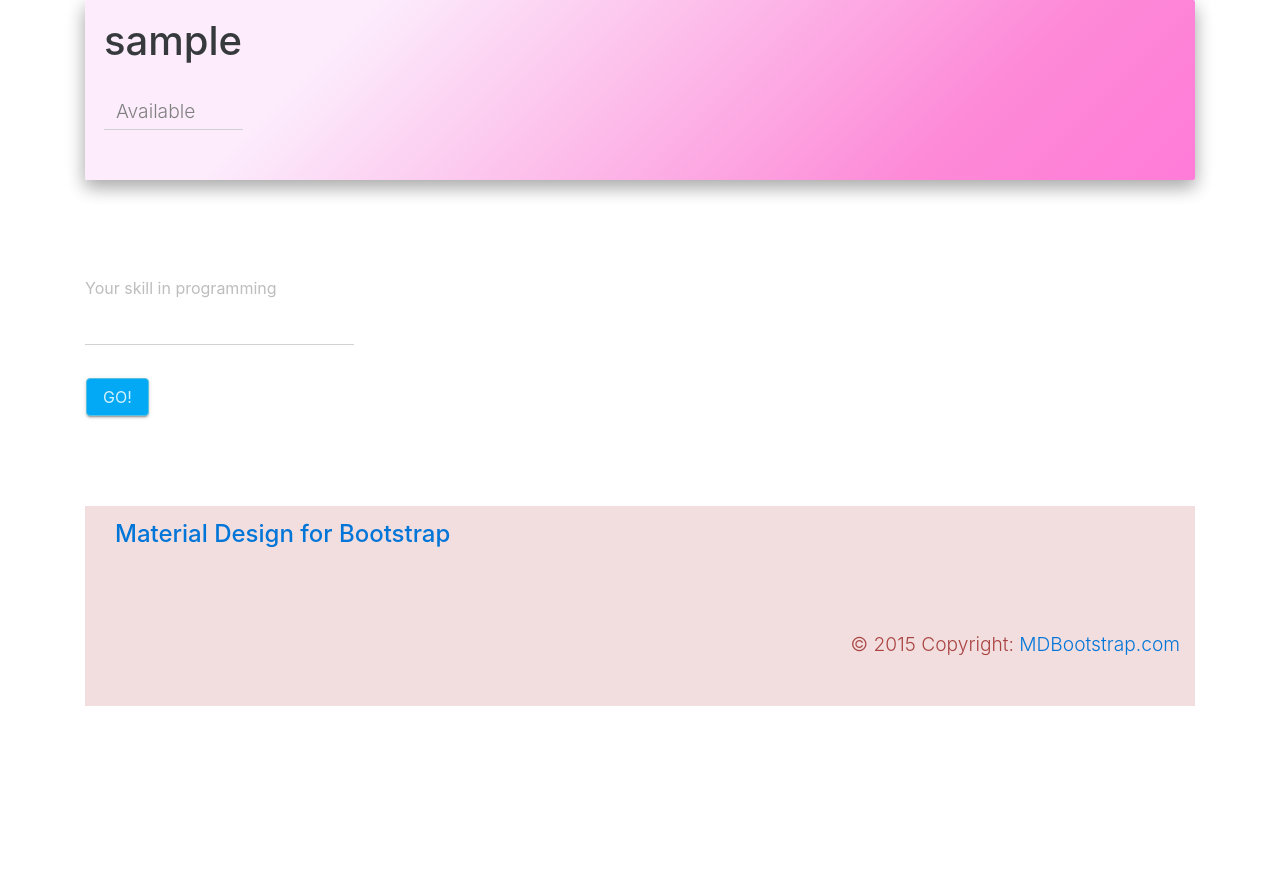
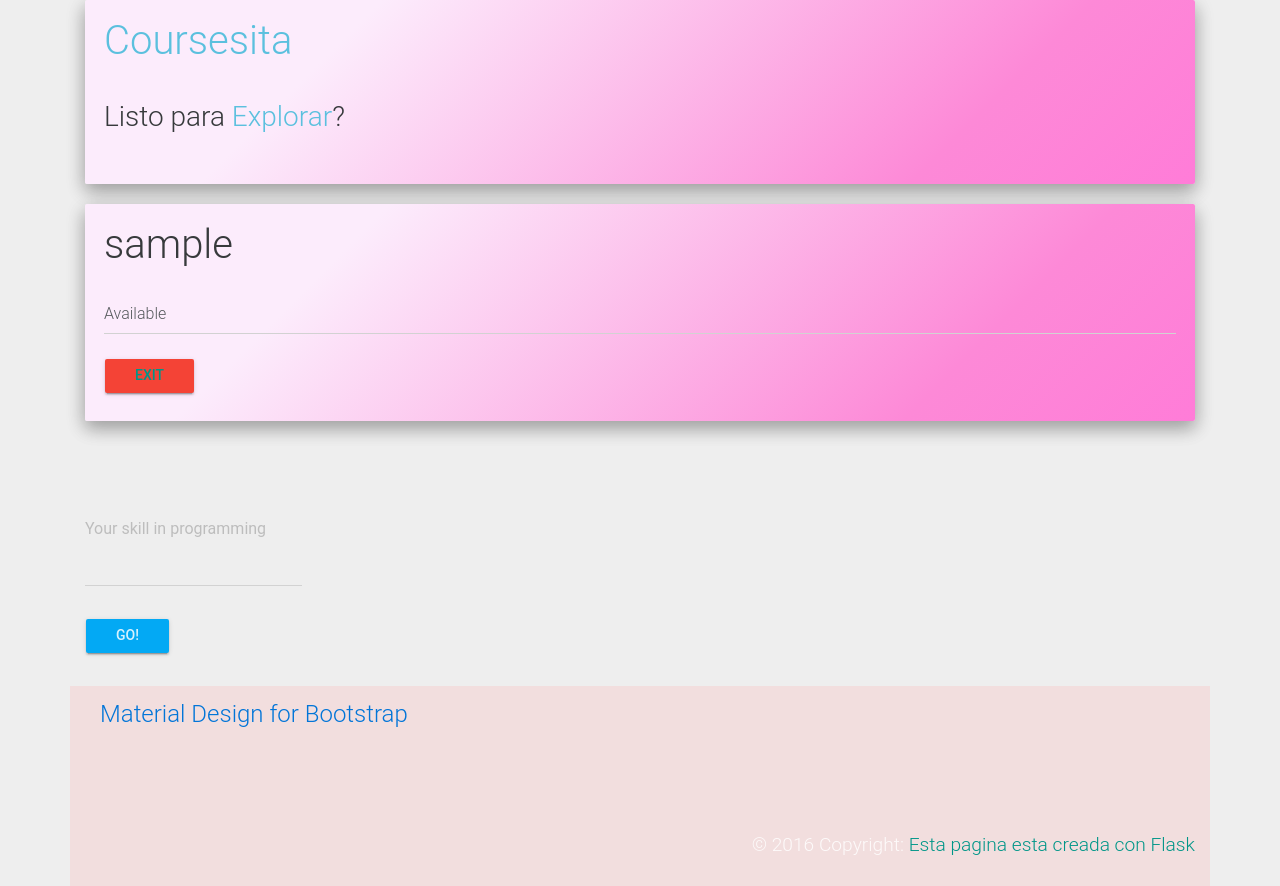
Before and after one commit to extrasad/TalkCode, a Flask app: page /user in a window 1280 px wide. Before the commit the page ends 706 px from the top, so only its background shows below. Run offline with Flask 2, Linux system fonts and the light colour scheme; the visitor is signed in with stand-in values (Sample User, id 1); some libraries are stand-ins or nearby versions.

Commit message:
herencia correcta

```diff
--- a/hola_mundo.py
+++ b/hola_mundo.py
@@ -52,19 +52,16 @@ def login():
     if request.method == 'POST' and not GeneralForm.validate():
         username = GeneralForm.username.data
         password = GeneralForm.password.data
-        email = GeneralForm.email.data
 
         session['username'] = username
         session['password'] = password
-        session['email'] = email
 
         user_new = User(username=GeneralForm.username.data,
-                        email=GeneralForm.email.data,
-                        password=GeneralForm.password.data)
-
+                        password=GeneralForm.password.data,
+                        )
         db.session.add(user_new)
         db.session.commit()
-        return redirect(url_for('user'))
+        return redirect(url_for('user', name=username))
     else:
         return render_template('index.html', form=GeneralForm)
 
--- a/models.py
+++ b/models.py
@@ -12,9 +12,8 @@ class User(db.Model):
     password = db.Column(db.String(66))
     create_date = db.Column(db.DateTime, default=datetime.datetime.now)
 
-    def __init__(self, username, email, password):
+    def __init__(self, username, password):
         self.username = username
-        self.email = email
         self.password = self.__create_password(password)
 
     def __create_password(self, password):
--- a/templates/base/base.html
+++ b/templates/base/base.html
@@ -3,10 +3,13 @@
 <html lang="en">
 <head>
     <meta charset="UTF-8">
-    {% if title %}
-		<title>{{ title }}</title>
-	{% else %}
-		<title>Tittle not found</title>
+    {% if title and name %}
+		<title>{{ title }} | {{ name }}</title>
+	{% elif title %}
+		<title>{{ title }} </title>
+    {% else %}
+    <title>Cursesita</title>
+
 	{% endif %}
     <link rel="stylesheet" type="text/css" href="{{ url_for('static', filename='Style/bootstrap.css', media='screen' ) }}"/>
     <link rel="stylesheet" type="text/css" href="{{ url_for('static', filename='Style/bootstrap-material-design.css', media='screen' ) }}"/>
@@ -23,56 +26,16 @@
       <div class="page-header">
   <h1 class="text-info">Coursesita</h1>
       </div>
-      <h3 class="text-sucess"><br> Listo para <span class="text-info">explorar</span>?</h3>
+      <h3 class="text-sucess"><br> Listo para <span class="text-info">Explorar</span>?</h3>
       <br>
   </div>
 </header>
-<br>
-<br>
-  <div class="container">
-      <div class="row-content">
-      <fieldset>
-          <legend>Registrate</legend>
 
-      <form class="form-horizontal" action="" method="POST">
-          <input type="hidden" name="csrf_token" value="{{ csrf_token() }}" />
-        <div class="form-group label-static">
-          <label for="i2" class="control-label">Name</label>
-          {{ render_field(form.username, class='form-control' ) }}
+        {% block content%}
 
-        </div>
+        {% endblock %}
 
-        <div class="form-group label-floating">
-          <label for="i5" class="control-label">Password</label>
-          {{ render_field(form.password, class='form-control' ) }}
-        </div>
-
-        <div class="form-group label-floating">
-          <label for="i5" class="control-label">Email</label>
-          {{ render_field(form.email, class='form-control' ) }}
-        </div>
-        <button class="btn btn-danger btn-raised">Go!</button>
-      </form>
-    </fieldset>
-    </div>
-  </div>
-
-<div class="container">
-    <br>
-    {% block lorem1%}
-    {% endblock %}
-    <br>
-    {% block lorem2%}
-    {% endblock %}
-    <br>
-    {% block lorem3%}
-    {% endblock %}
-    <br>
-  </div>
-</div>
-
-
-  <!--Footer-->
+    <!--Footer-->
 <footer>
 <div class="container alert-danger" id="footer-base">
 
@@ -82,7 +45,7 @@
     <!--/.Call to action-->
 
 
-    <p>© 2015 Copyright: <a href="http://www.MDBootstrap.com"> MDBootstrap.com </a></p>
+    <p>© 2016 Copyright: <a href="http://www.MDBootstrap.com"> Esta pagina esta creada con Flask</a></p>
     </div>
     <!--/.Copyright-->
 </footer>
@@ -90,7 +53,7 @@
 
 
 <script type="text/javascript">
-$.material.init();
+  $.material.init();
 </script>
 
 </body>
--- a/templates/layout_user/layout_user.html
+++ b/templates/layout_user/layout_user.html
@@ -1,22 +1,9 @@
-<!DOCTYPE html>
-{% from "_macro.html" import render_field %}
-<html lang="en">
-<head>
-    <meta charset="UTF-8">
-		<title> Home | {{ name }} </title>
-    <link rel="stylesheet" type="text/css" href="{{ url_for('static', filename='Style/bootstrap-material-design.css', media='screen' ) }}"/>
-    <link rel="stylesheet" type="text/css" href="{{ url_for('static', filename='Style/ripples.css', media='screen' ) }}"/>
-    <link rel="stylesheet" type="text/css" href="{{ url_for('static', filename='Style/General.css', media='screen' ) }}"/>
-    <link rel="stylesheet" type="text/css" href="{{ url_for('static', filename='Style/bootstrap.css', media='screen' ) }}"/>
-    <link rel="stylesheet" type="text/css" href="{{ url_for('static', filename='Style/style_user.css', media='screen' ) }}"/>
-    <script src="{{ url_for('static', filename='JavaScript/jquery-2.2.4.min.js') }}"/></script>
-    <script src="{{ url_for('static', filename='JavaScript/bootstrap.min.js') }}"/></script>
-    <script src="{{ url_for('static', filename='JavaScript/material.js') }}"/></script>
-    <script src="{{ url_for('static', filename='JavaScript/ripples.js') }}"/></script>
+{% extends 'base/base.html' %}
+    {% set title = 'Home' %}
 
-</head>
-<body>
-<header class="container" >
+
+{% block content %}
+<div class="container" >
   <div class="jumbotron" id="backg1">
       <div class="page-header">
   <h1>{{ name }}</h1>
@@ -24,19 +11,15 @@
         {% block status %}
         {% endblock %}
   </div>
-</header>
+</div>
 <br>
 <br>
-
-
-
-
-
 
   <div class="container">
         <div class="row">
             <div class="col-md-2 ">
       <form action="" method="POST" class="form-inline">
+          {% from "_macro.html" import render_field %}
           <input type="hidden" name="csrf_token" value="{{ csrf_token() }}" />
 
           <div class="form-group label-static">
@@ -53,27 +36,6 @@
             </div>
 
       </div>
+      <br>
   </div>
-
-<div class="container">
-  <!--Footer-->
-<div class="container alert-danger" id="footer-user">
-    <footer class="footer">
-    <div class="call-to-action">
-        <h4 class="text-primary">Material Design for Bootstrap</h4>
-    </div>
-    <!--/.Call to action-->
-
-
-    <p>© 2015 Copyright: <a href="http://www.MDBootstrap.com"> MDBootstrap.com </a></p>
-    </footer>
-</div>
-    <!--/.Copyright-->
-<!--/.Footer-->
-</div>
-<script type="text/javascript">
-  $.material.init();
-</script>
-
-</body>
-</html>
+{% endblock %}
--- a/templates/user.html
+++ b/templates/user.html
@@ -1,7 +1,7 @@
 {% extends 'layout_user/layout_user.html' %}
 
-{% set litle = home %}
 {% set name = name_user %}
+
 
 
 {% block skill %}
@@ -34,7 +34,13 @@
     <option style="background-color: red;">Not Available</option>
     <option style="background-color: black; color:red;">Off</option>
   </select>
+    <button style="position:relative;" class="btn btn-danger btn-raised"><a href="http://127.0.0.1:8000/logout">Exit</a></button>
+
+</div>
+
 </div>
 
 
+
+
 {% endblock %}
```
Also changed, not shown: templates/index.html (+38 -20 lines), 1 other file.
